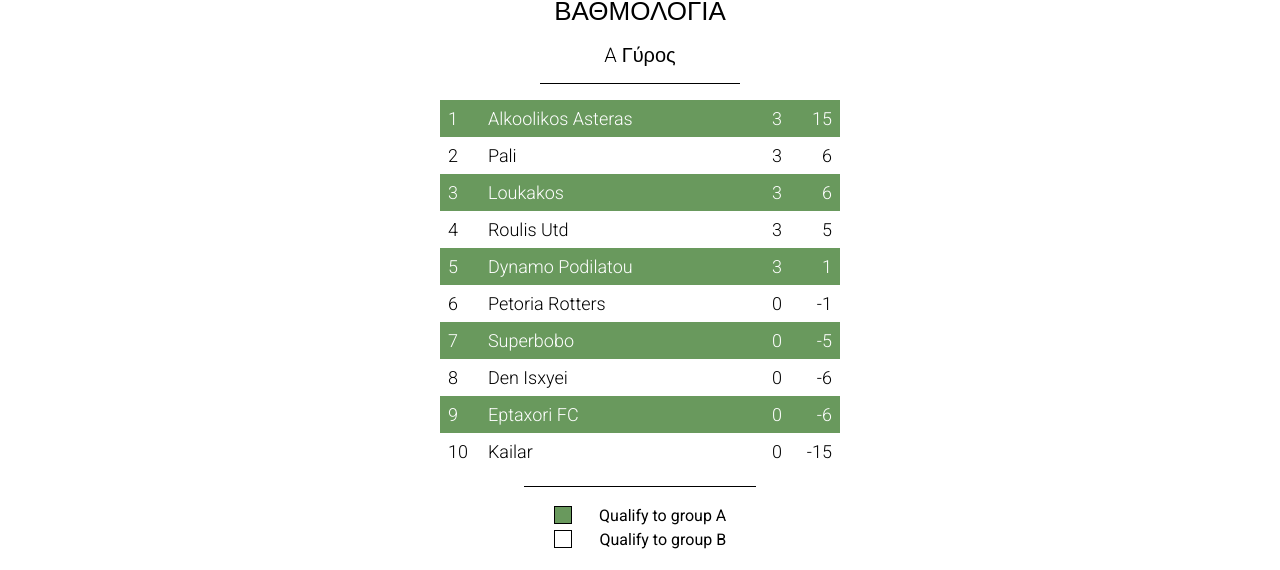
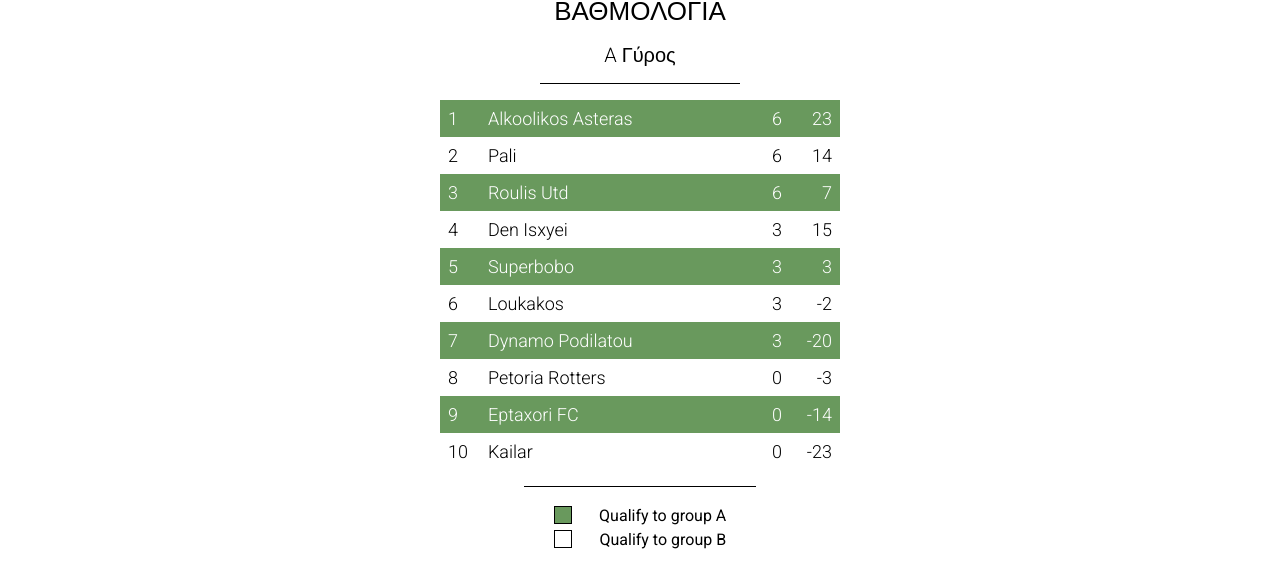
Before and after one commit to gianniop/justPAOK, a plain HTML site: page tables.html in a window 1280 px wide. Shown: the part 260-830 px from the top of the page. Drawn offline with Linux system fonts and the light colour scheme.

Commit message:
Add files via upload

```diff
--- a/tables.html
+++ b/tables.html
@@ -38,65 +38,65 @@
             <h4>A Γύρος</h4>
 
             <div class="league-table prel center">
-                <div class="team lt-6">
-                    <div class="rank">6</div>
+                <div class="team lt-8">
+                    <div class="rank">8</div>
                     <div class="name">Petoria Rotters</div>
                     <div class="points">0</div>
-                    <div class="goals">-1</div>
+                    <div class="goals">-3</div>
+                </div>
+                <div class="team lt-7">
+                    <div class="rank">7</div>
+                    <div class="name">Dynamo Podilatou</div>
+                    <div class="points">3</div>
+                    <div class="goals">-20</div>
                 </div>
                 <div class="team lt-5">
                     <div class="rank">5</div>
-                    <div class="name">Dynamo Podilatou</div>
+                    <div class="name">Superbobo</div>
                     <div class="points">3</div>
-                    <div class="goals">1</div>
-                </div>
-                <div class="team lt-7">
-                    <div class="rank">7</div>
-                    <div class="name">Superbobo</div>
-                    <div class="points">0</div>
-                    <div class="goals">-5</div>
-                </div>
-                <div class="team lt-4">
-                    <div class="rank">4</div>
-                    <div class="name">Roulis Utd</div>
-                    <div class="points">3</div>
-                    <div class="goals">5</div>
+                    <div class="goals">3</div>
                 </div>
                 <div class="team lt-3">
                     <div class="rank">3</div>
+                    <div class="name">Roulis Utd</div>
+                    <div class="points">6</div>
+                    <div class="goals">7</div>
+                </div>
+                <div class="team lt-6">
+                    <div class="rank">6</div>
                     <div class="name">Loukakos</div>
                     <div class="points">3</div>
-                    <div class="goals">6</div>
+                    <div class="goals">-2</div>
                 </div>
                 <div class="team lt-9">
                     <div class="rank">9</div>
                     <div class="name">Eptaxori FC</div>
                     <div class="points">0</div>
-                    <div class="goals">-6</div>
+                    <div class="goals">-14</div>
                 </div>
                 <div class="team lt-10">
                     <div class="rank">10</div>
                     <div class="name">Kailar</div>
                     <div class="points">0</div>
-                    <div class="goals">-15</div>
+                    <div class="goals">-23</div>
                 </div>
                 <div class="team lt-1">
                     <div class="rank">1</div>
                     <div class="name">Alkoolikos Asteras</div>
-                    <div class="points">3</div>
-                    <div class="goals">15</div>
+                    <div class="points">6</div>
+                    <div class="goals">23</div>
                 </div>
                 <div class="team lt-2">
                     <div class="rank">2</div>
                     <div class="name">Pali</div>
+                    <div class="points">6</div>
+                    <div class="goals">14</div>
+                </div>
+                <div class="team lt-4">
+                    <div class="rank">4</div>
+                    <div class="name">Den Isxyei</div>
                     <div class="points">3</div>
-                    <div class="goals">6</div>
-                </div>
-                <div class="team lt-8">
-                    <div class="rank">8</div>
-                    <div class="name">Den Isxyei</div>
-                    <div class="points">0</div>
-                    <div class="goals">-6</div>
+                    <div class="goals">15</div>
                 </div>
             </div>
 
```
